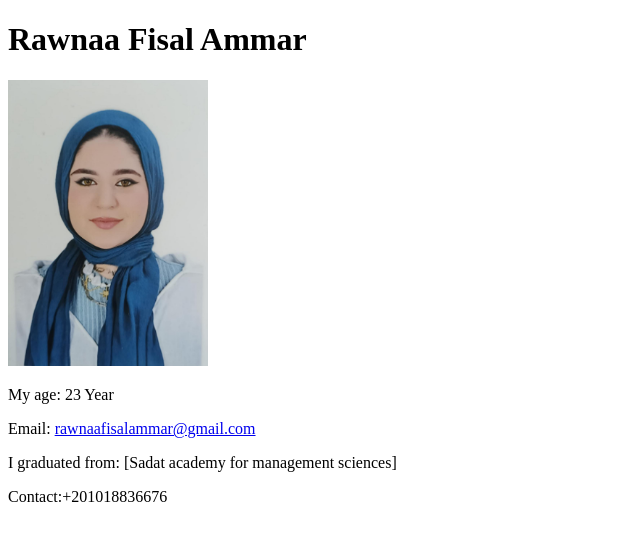
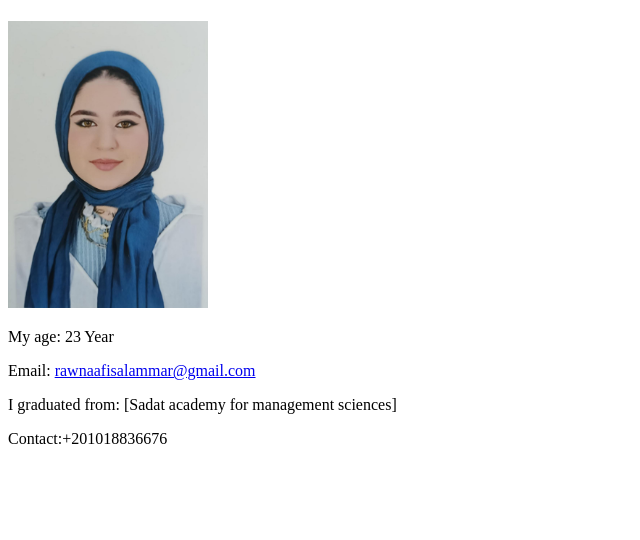
Before and after one commit to Rawnaafisal/My-page-, a plain HTML site: page index.html in a window 1280 px wide. Shown: the whole page, without its empty margins (0-640 px from the left). Drawn offline with Linux system fonts and the light colour scheme.

Commit message:
Update index.html

```diff
--- a/index.html
+++ b/index.html
@@ -7,7 +7,7 @@
 </head>
 <body>
 
-    <h1>Rawnaa Fisal Ammar</h1>
+    <h1></h1>
 
     <!-- صورة -->
     <img src="img/462579897_945098284201599_4645668519193606458_n.jpg" alt="Rawnaa's Image" width="200" />
```
